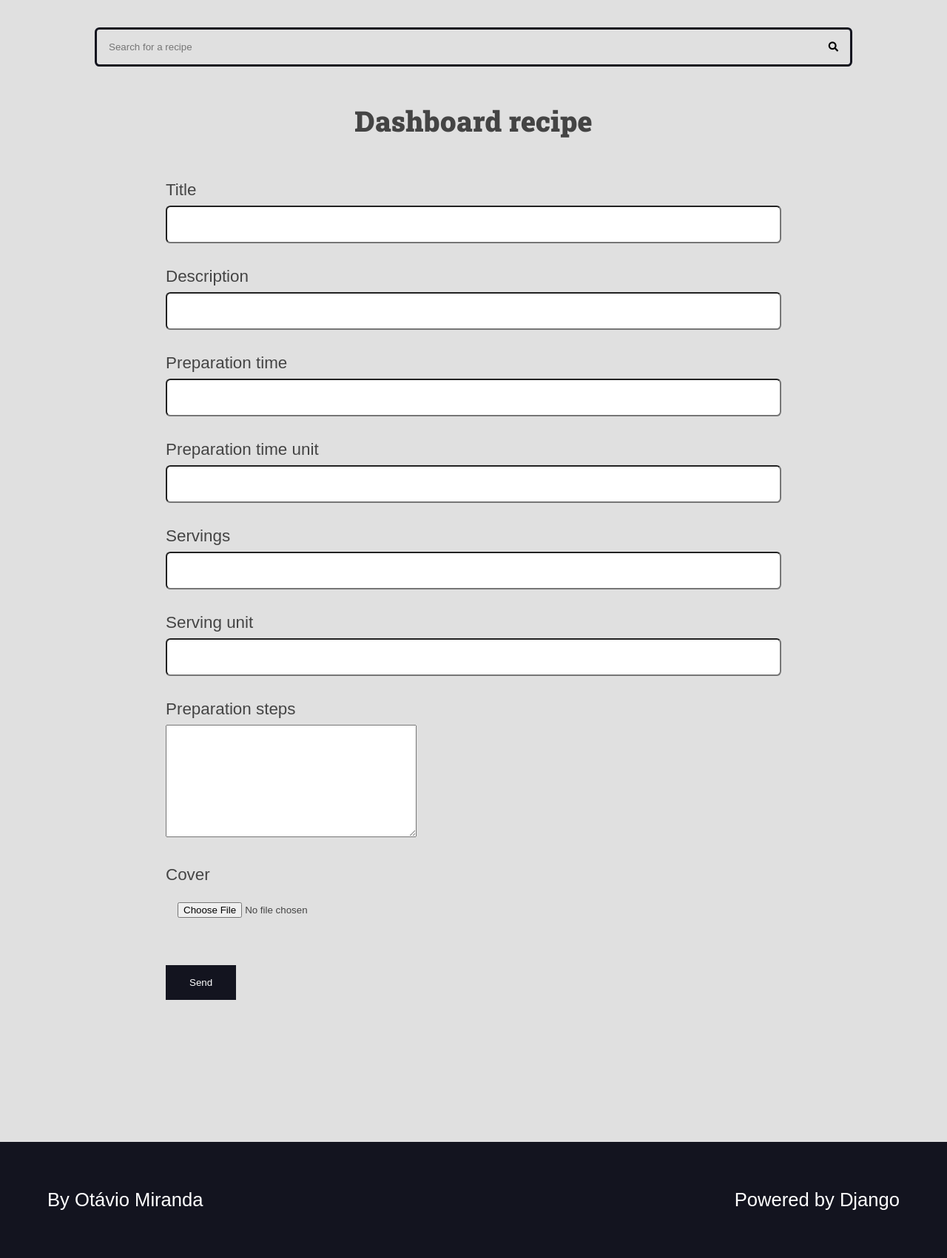
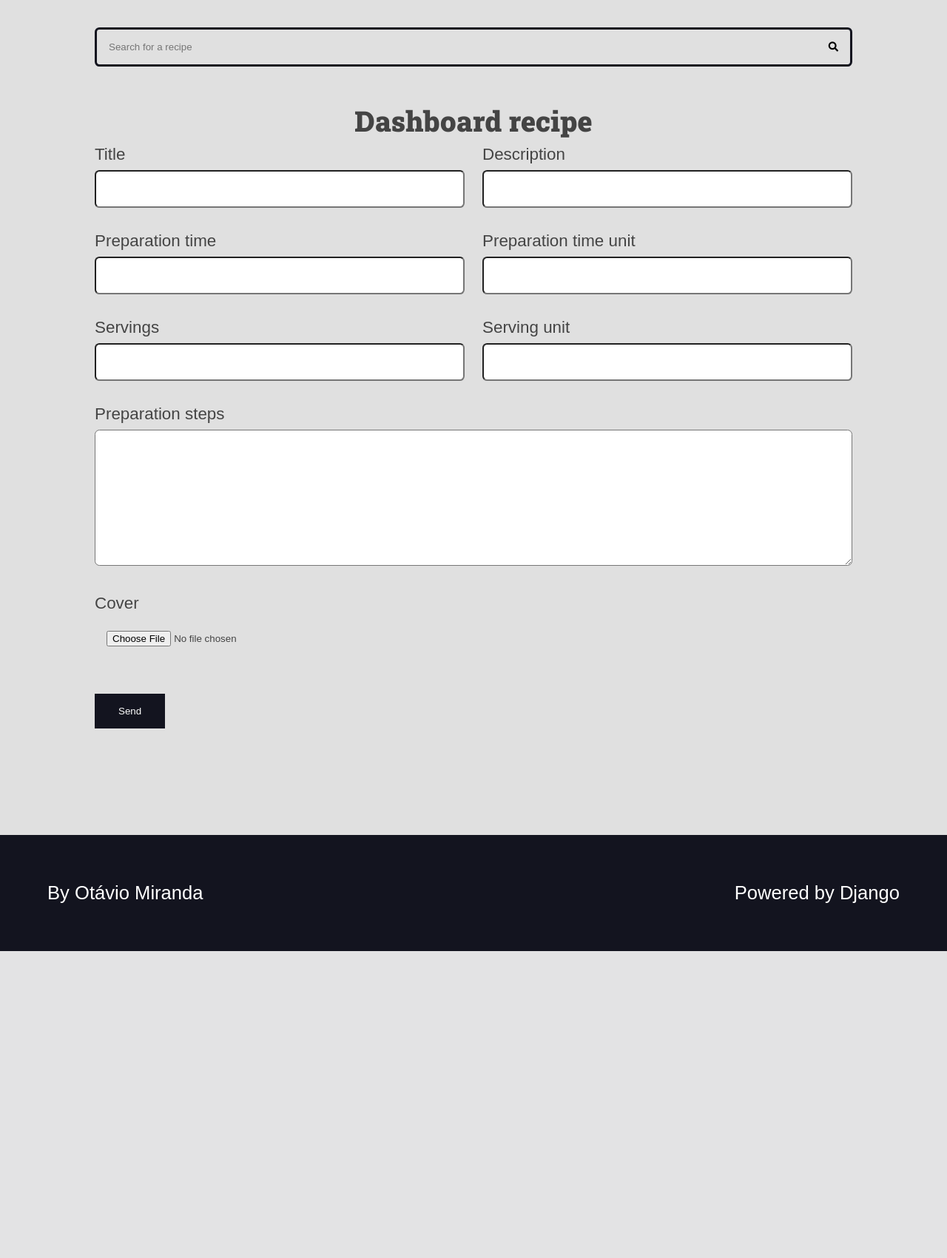
Before and after one commit to gleisoncoruja/curso-django-projeto1, a Django app: template authors/templates/authors/pages/dashboard_recipe.html in a window 1280 px wide. Shown: the part 191-1892 px from the top of the page at 74% size. After the commit the page ends 1477 px from the top, so only its background shows below. Run offline with Django 4.2, Linux system fonts and the light colour scheme; the template is opened without the code that fills it: values that come from a table or form of the project are taken from there, others are empty; parts of the project's set-up code (start-up, migrations or seed data) failed here and were passed over.

Commit message:
Aula 186

```diff
--- a/authors/forms/recipe_form.py
+++ b/authors/forms/recipe_form.py
@@ -1,9 +1,15 @@
-from attr import fields
 from django import forms
 from recipes.models import Recipe
+from utils.django_forms import add_attr
 
 
 class AuthorRecipeForm(forms.ModelForm):
+    def __init__(self, *args, **kwargs):
+        super().__init__(*args, **kwargs)
+
+        add_attr(self.fields.get('preparation_steps'), 'class', 'span-2')
+        add_attr(self.fields.get('cover'), 'class', 'span-2')
+
     class Meta:
         model = Recipe
         fields = [
--- a/authors/templates/authors/pages/dashboard_recipe.html
+++ b/authors/templates/authors/pages/dashboard_recipe.html
@@ -8,7 +8,7 @@
     <h2>Dashboard recipe</h2>
     {% include 'global/partials/message.html' %}
 
-    <div class="authors-dashboard-container">
+    <div class="left">
       {% include 'global/partials/form.html' %}
     </div>
 
--- a/base_static/global/css/style.css
+++ b/base_static/global/css/style.css
@@ -336,12 +336,20 @@
             text-align: center;
         }
 
+        .left{
+            text-align: left;
+        }
+
         /* FORMS */
 
         .form-content{
             max-width: 64rem;
             margin: 0 auto;
             margin-bottom: var(--spacing-gutter-medium);
+        }
+
+        .span-2{
+            grid-column: span 2;
         }
 
         .plaintext-button{
@@ -366,6 +374,8 @@
             color: var(--color-error-dark);
         }
 
+        .form-content select,
+        .form-content textarea,
         .form-content input{
             width: 100%;
             padding: 1rem;
--- a/base_templates/global/partials/form.html
+++ b/base_templates/global/partials/form.html
@@ -3,7 +3,7 @@
         {% csrf_token %}
         <div class="form-content form-content-grid">
             {% for field in form %}
-                <div class="form-group">
+                <div class="form-group {{ field.field.widget.attrs.class }}">
                     <label for="{{ field.id_for_label}}">{{ field.label }}</label>
                     {{ field }}
                     {% if field.help_text %}
```
